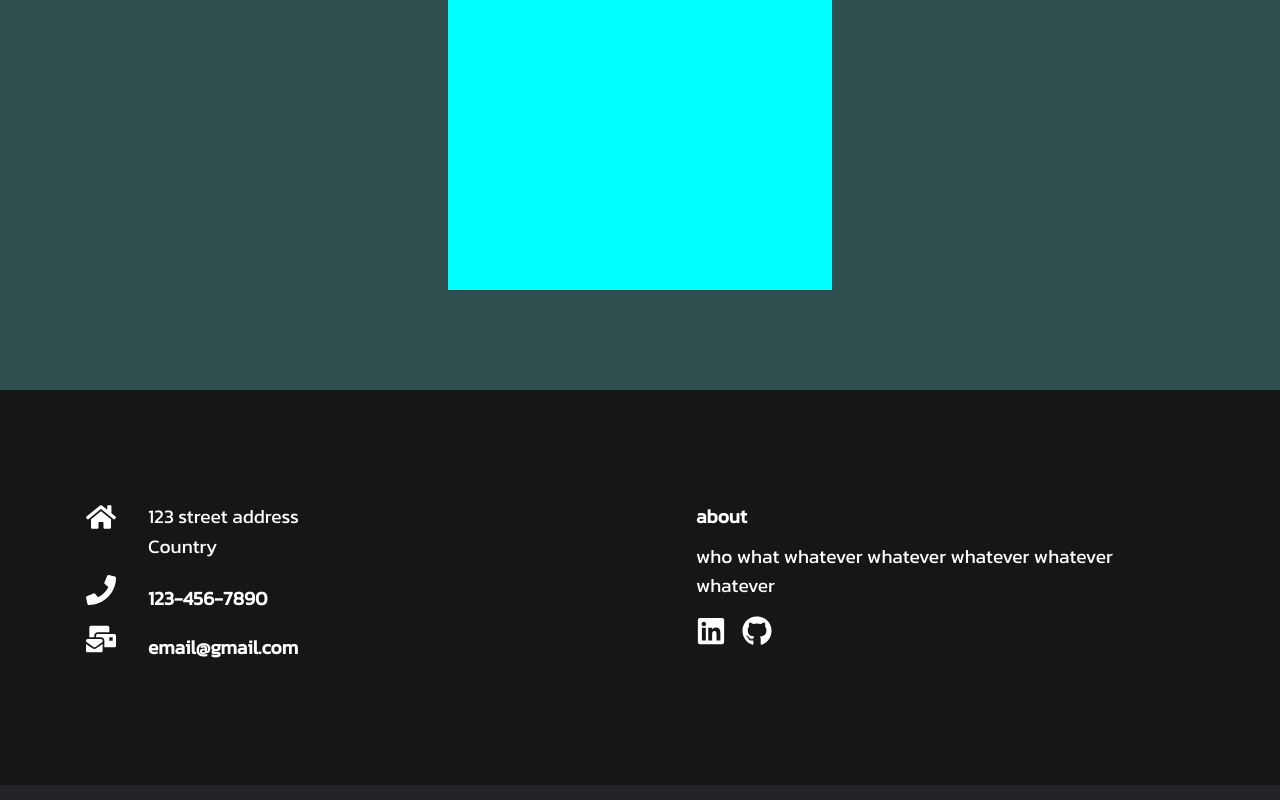
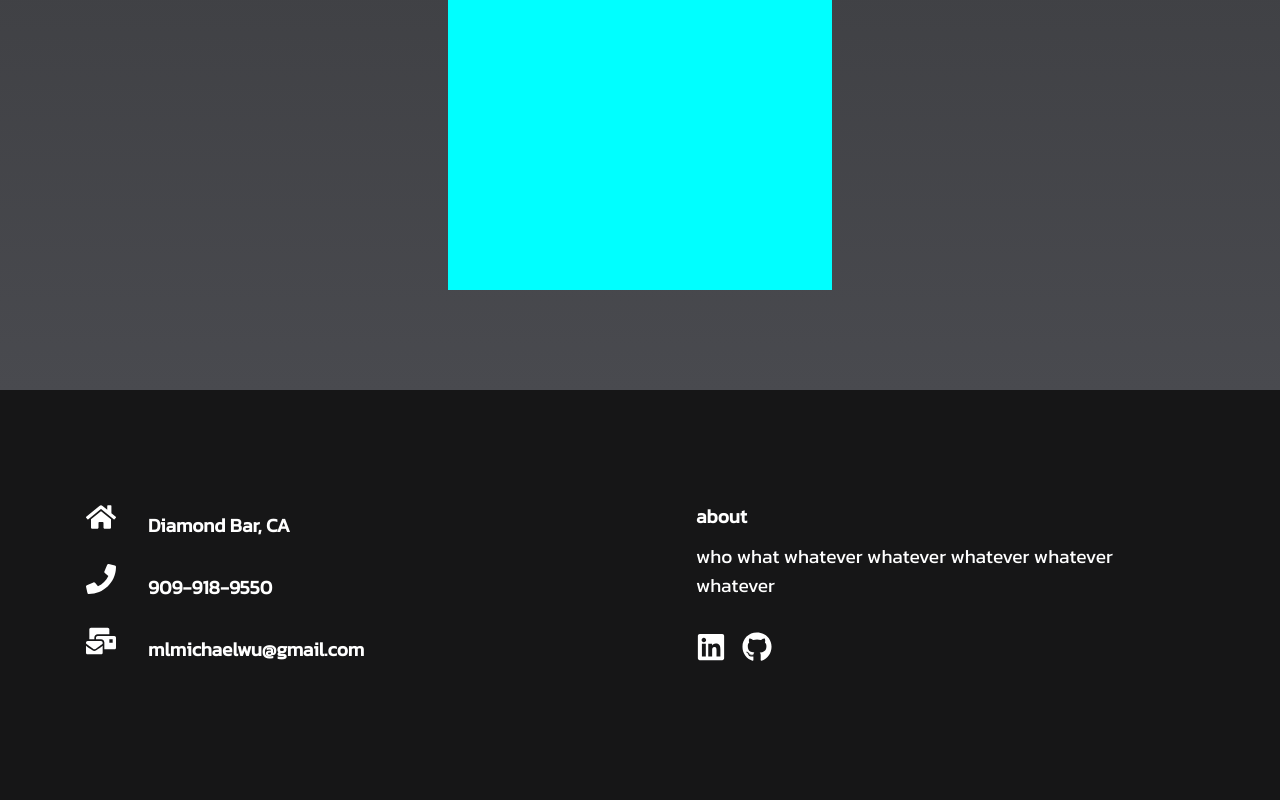
Before and after one commit to MichaelWuhu/MichaelWuhu.github.io, a React (Create React App) app: page / in a window 1280 px wide. Shown: the part 1210-2010 px from the top of the page. Built offline with nearby package versions, Linux system fonts and the light colour scheme.

Commit message:
footer finished (except info)

```diff
--- a/src/components/Footer.js
+++ b/src/components/Footer.js
@@ -15,11 +15,13 @@ const Footer = () => {
       <div className="footer-container">
         <div className="left">
           <div className="location">
-            <FaHome size={30} style={{ color: "white", marginRight: "2rem" }} />
-            <div>
-              <p>123 street address</p>
-              <p>Country</p>
-            </div>
+            <h4>
+              <FaHome
+                size={30}
+                style={{ color: "white", marginRight: "2rem" }}
+              />
+              Diamond Bar, CA
+            </h4>
           </div>
 
           <div className="phone">
@@ -28,7 +30,7 @@ const Footer = () => {
                 size={30}
                 style={{ color: "white", marginRight: "2rem" }}
               />
-              123-456-7890
+              909-918-9550
             </h4>
           </div>
 
@@ -38,7 +40,7 @@ const Footer = () => {
                 size={30}
                 style={{ color: "white", marginRight: "2rem" }}
               />
-              email@gmail.com
+              mlmichaelwu@gmail.com
             </h4>
           </div>
         </div>
@@ -47,15 +49,18 @@ const Footer = () => {
           <h4>about</h4>
           <p>who what whatever whatever whatever whatever whatever </p>
           <div className="social">
+            <a href="https://www.linkedin.com/in/michael-ml-wu/" target="_blank">
               <FaLinkedin
                 size={30}
                 style={{ color: "white", marginRight: "1rem" }}
-              href={"https://www.linkedin.com/in/michael-ml-wu/"}
               />
+            </a>
+            <a href="https://github.com/MichaelWuhu" target="_blank">
               <FaGithub
                 size={30}
                 style={{ color: "white", marginRight: "1rem" }}
               />
+            </a>
           </div>
         </div>
       </div>
--- a/src/routes/Home.js
+++ b/src/routes/Home.js
@@ -2,7 +2,6 @@ import "../styles/Home.css";
 
 import TitleArea from "../components/TitleArea";
 import BodyArea from "../components/BodyArea";
-import Footer from "../components/Footer";
 
 
 import React from "react";
--- a/src/styles/BodyArea.css
+++ b/src/styles/BodyArea.css
@@ -1,5 +1,5 @@
 .Body {
-    background-color: darkslategrey;
+    background: linear-gradient(#37383b, #494a4f);
     display: flex;
     flex-direction: row;
     width: 100%;
--- a/src/styles/Footer.css
+++ b/src/styles/Footer.css
@@ -26,8 +26,14 @@
     margin-bottom: 0.8rem;
 }
 
-.location p {
-    line-height: 30px;
+.phone {
+    display: flex;
+    margin-bottom: 0.8rem;
+}
+
+.email {
+    display: flex;
+    margin-bottom: 0.8rem;
 }
 
 .right {
@@ -39,7 +45,7 @@
 }
 
 .social {
-    margin-top: 1rem;
+    margin-top: 2rem;
 }
 
 h4 {
--- a/src/styles/TitleArea.css
+++ b/src/styles/TitleArea.css
@@ -5,6 +5,7 @@
     align-items: center;
     justify-content: space-around;
     flex-direction: column;
+    background: linear-gradient(#222326, #37383b);
 }
 
 .Title {
```
Lines whose indentation alone changed are shown as unchanged.
